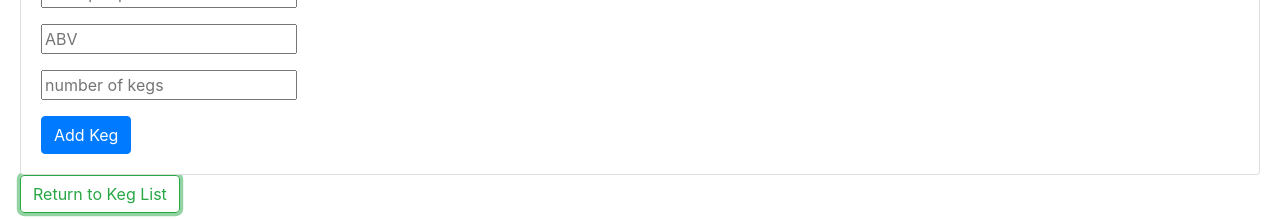
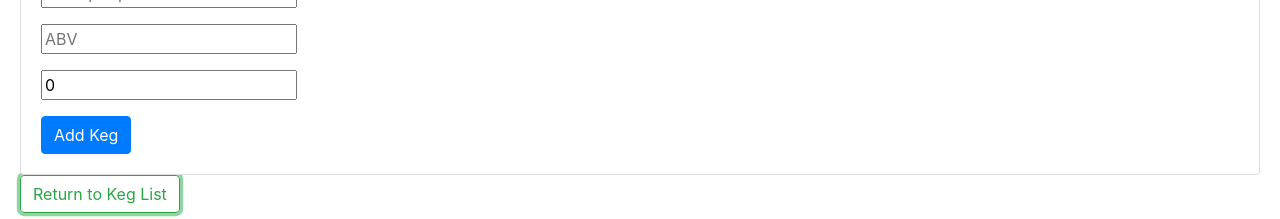
Before and after one commit to murphynd/Taproom-with-Redux, a React (Create React App) app: page / in a window 1280 px wide. Both pictures are taken after a click on the button "Add keg". Shown: the part 439-658 px from the top of the page. Built offline with nearby package versions, Linux system fonts and the light colour scheme.

Commit message:
polishing some little errors with the form

```diff
--- a/src/Components/Keg.js
+++ b/src/Components/Keg.js
@@ -19,6 +19,7 @@ function Keg(props) {
           Restock Keg
         </button>
       </div>
+      <hr></hr>
     </React.Fragment>
   );
 }
--- a/src/Components/ReusableForm.js
+++ b/src/Components/ReusableForm.js
@@ -23,6 +23,7 @@ function ReusableForm(props) {
               type="text"
               name="quantity"
               placeholder="number of kegs"
+              defaultValue="0"
               min="0"
             />
           </div>
```
Also changed, not shown: src/Components/TapRoomControl.js (+4 -4 lines), 1 other file (tests, documents, lock files or other folders).
